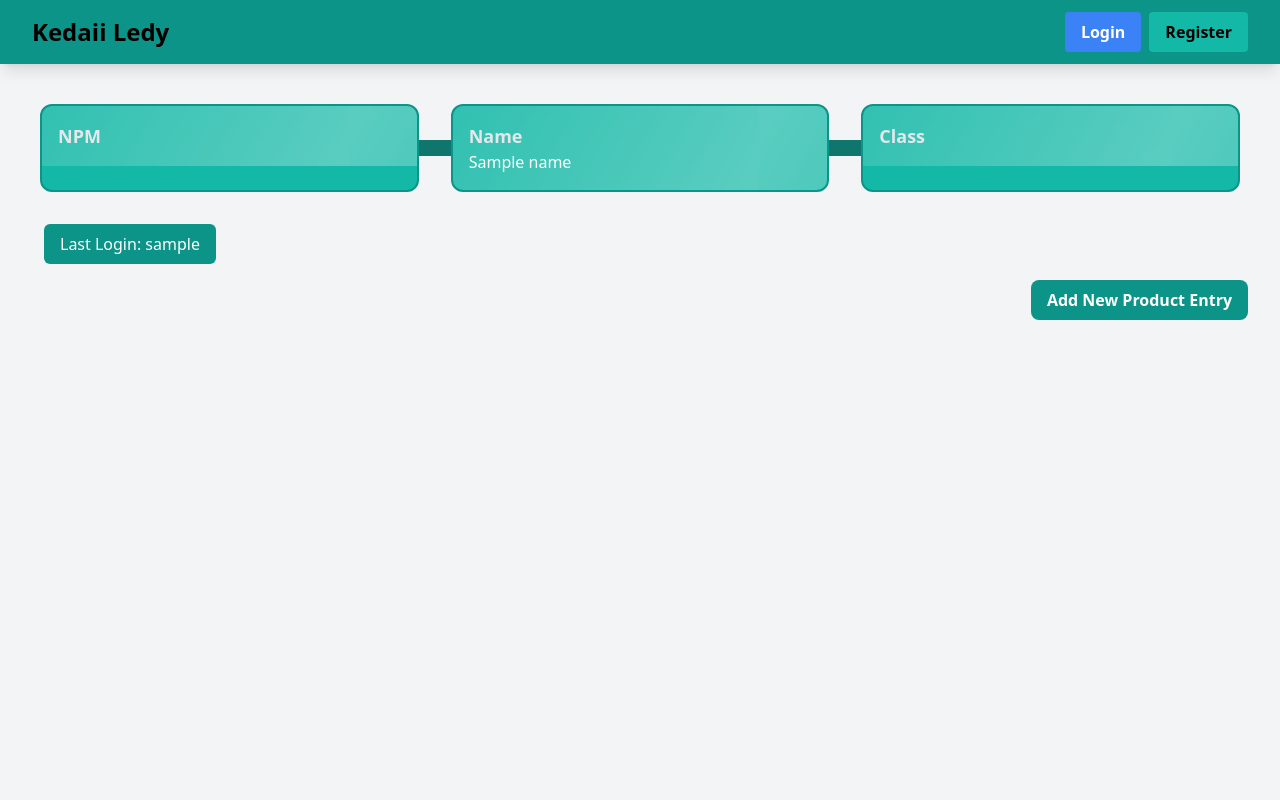
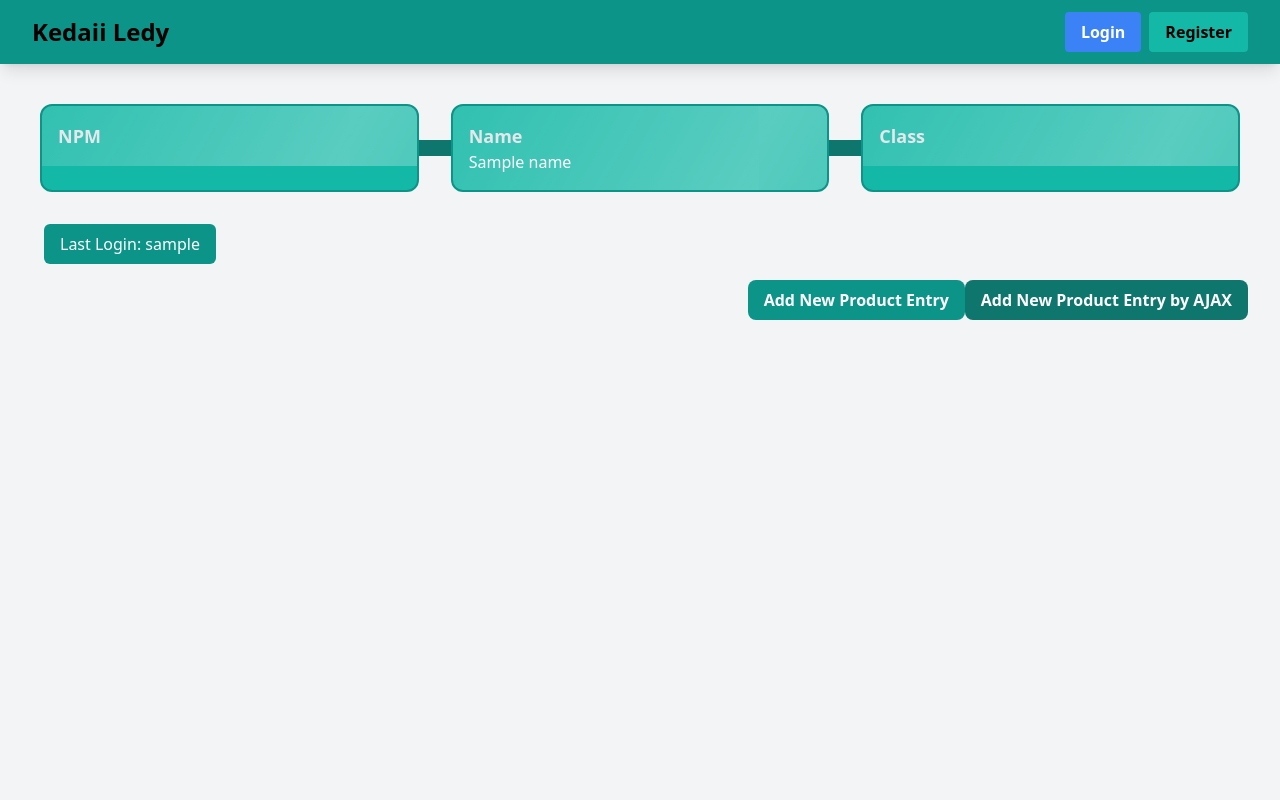
Before and after one commit to dadawra/kedaii-ledy, a Django app: template main/templates/main.html in a window 1280 px wide. Run offline with Django 5.2, Linux system fonts and the light colour scheme; the template is opened without the code that fills it: most values are stand-ins (such as "Sample title", 1, 10 or a date in 2020); some libraries are stand-ins or nearby versions.

Commit message:
Menambahkan modal & data mood

```diff
--- a/main/templates/main.html
+++ b/main/templates/main.html
@@ -2,7 +2,7 @@
 {% load static %}
 
 {% block meta %}
-<title>Mental Health Tracker</title>
+<title>MKedaii Ledy</title>
 {% endblock meta %}
 {% block content %}
 {% include 'navbar.html' %}
@@ -31,16 +31,76 @@
         <a href="{% url 'main:create_product_entry' %}" class="bg-teal-600 hover:bg-teal-700 text-white font-bold py-2 px-4 rounded-lg transition duration-300 ease-in-out transform hover:-translate-y-1 hover:scale-105">
             Add New Product Entry
         </a>
+        <button data-modal-target="crudModal" data-modal-toggle="crudModal" class="btn bg-teal-700 hover:bg-teal-600 text-white font-bold py-2 px-4 rounded-lg transition duration-300 ease-in-out transform hover:-translate-y-1 hover:scale-105" onclick="showModal();">
+            Add New Product Entry by AJAX
+        </button>
     </div>
 
-    <div id="mood_entry_cards"></div>
+    <div id="product_entry_cards"></div>
+
+    <div id="crudModal" tabindex="-1" aria-hidden="true" class="hidden fixed inset-0 z-50 w-full flex items-center justify-center bg-gray-800 bg-opacity-50 overflow-x-hidden overflow-y-auto transition-opacity duration-300 ease-out">
+        <div id="crudModalContent" class="relative bg-white rounded-lg shadow-lg w-5/6 sm:w-3/4 md:w-1/2 lg:w-1/3 mx-4 sm:mx-0 transform scale-95 opacity-0 transition-transform transition-opacity duration-300 ease-out">
+          <!-- Modal header -->
+          <div class="flex items-center justify-between p-4 border-b rounded-t">
+            <h3 class="text-xl font-semibold text-gray-900">
+                Add New Product Entry
+            </h3>
+            <button type="button" class="text-gray-400 bg-transparent hover:bg-gray-200 hover:text-gray-900 rounded-lg text-sm p-1.5 ml-auto inline-flex items-center" id="closeModalBtn">
+              <svg aria-hidden="true" class="w-5 h-5" fill="currentColor" viewBox="0 0 20 20" xmlns="http://www.w3.org/2000/svg">
+                <path fill-rule="evenodd" d="M4.293 4.293a1 1 0 011.414 0L10 8.586l4.293-4.293a1 1 0 111.414 1.414L11.414 10l4.293 4.293a1 1 0 01-1.414 1.414L10 11.414l-4.293 4.293a1 1 0 01-1.414-1.414L8.586 10 4.293 5.707a1 1 0 010-1.414z" clip-rule="evenodd"></path>
+              </svg>
+              <span class="sr-only">Close modal</span>
+            </button>
+          </div>
+          <!-- Modal body -->
+          <div class="px-6 py-4 space-y-6 form-style">
+            <form id="productEntryForm">
+              <div class="mb-4">
+                <label for="name" class="block text-sm font-medium text-gray-700">Product</label>
+                <input type="text" id="name" name="name" class="mt-1 block w-full border border-gray-300 rounded-md p-2 hover:border-teal-700" placeholder="Enter your product" required>
+              </div>
+              <div class="mb-4">
+                <label for="price" class="block text-sm font-medium text-gray-700">Price</label>
+                <input type="number" id="price" name="price" min="1" max="10" class="mt-1 block w-full border border-gray-300 rounded-md p-2 hover:border-teal-700" required>
+              </div>
+              <div class="mb-4">
+                <label for="description" class="block text-sm font-medium text-gray-700">Description</label>
+                <textarea id="description" name="description" rows="3" class="mt-1 block w-full h-52 resize-none border border-gray-300 rounded-md p-2 hover:border-teal-700" placeholder="Describe your product" required></textarea>
+              </div>
+              <div class="mb-4">
+                <label for="stocks" class="block text-sm font-medium text-gray-700">Stocks</label>
+                <input type="number" id="stocks" name="stocks" min="1" max="10" class="mt-1 block w-full border border-gray-300 rounded-md p-2 hover:border-teal-700" required>
+              </div>
+            </form>
+          </div>
+          <!-- Modal footer -->
+          <div class="flex flex-col space-y-2 md:flex-row md:space-y-0 md:space-x-2 p-6 border-t border-gray-200 rounded-b justify-center md:justify-end">
+            <button type="button" class="bg-gray-500 hover:bg-gray-600 text-white font-bold py-2 px-4 rounded-lg" id="cancelButton">Cancel</button>
+            <button type="submit" id="submitProductEntry" form="productEntryForm" class="bg-teal-700 hover:bg-teal-600 text-white font-bold py-2 px-4 rounded-lg">Save</button>
+          </div>
+        </div>
+    </div>
 
 </div>
 
 <script>
-  async function getProductEntries(){
-      return fetch("{% url 'main:show_json' %}").then((res) => res.json())
-  }
+    //  fungsi JavaScript baru untuk menambahkan data berdasarkan input ke basis data secara AJAX
+    function addMoodEntry() {
+    fetch("{% url 'main:add_mood_entry_ajax' %}", {
+        method: "POST",
+        body: new FormData(document.querySelector('#moodEntryForm')),
+        })
+    .then(response => refreshMoodEntries())
+
+    document.getElementById("moodEntryForm").reset();
+    document.querySelector("[data-modal-toggle='crudModal']").click();
+
+    return false;
+    }
+
+    async function getProductEntries(){
+        return fetch("{% url 'main:show_json' %}").then((res) => res.json())
+    }
 
   async function refresProductEntries() {
     document.getElementById("product_entry_cards").innerHTML = "";
@@ -114,6 +174,42 @@
     document.getElementById("product_entry_cards").innerHTML = htmlString;
   }
   refreshProductEntries();
+
+//   agar modal nya berfungsi:
+
+  const modal = document.getElementById('crudModal');
+  const modalContent = document.getElementById('crudModalContent');
+
+  function showModal() {
+      const modal = document.getElementById('crudModal');
+      const modalContent = document.getElementById('crudModalContent');
+
+      modal.classList.remove('hidden');
+      setTimeout(() => {
+        modalContent.classList.remove('opacity-0', 'scale-95');
+        modalContent.classList.add('opacity-100', 'scale-100');
+      }, 50);
+  }
+
+  function hideModal() {
+      const modal = document.getElementById('crudModal');
+      const modalContent = document.getElementById('crudModalContent');
+
+      modalContent.classList.remove('opacity-100', 'scale-100');
+      modalContent.classList.add('opacity-0', 'scale-95');
+
+      setTimeout(() => {
+        modal.classList.add('hidden');
+      }, 150);
+  }
+
+  document.getElementById("cancelButton").addEventListener("click", hideModal);
+  document.getElementById("closeModalBtn").addEventListener("click", hideModal);
+
+  document.getElementById("moodEntryForm").addEventListener("submit", (e) => {
+    e.preventDefault();
+    addMoodEntry();
+  })
 </script>
 
 {% endblock content %}
```
